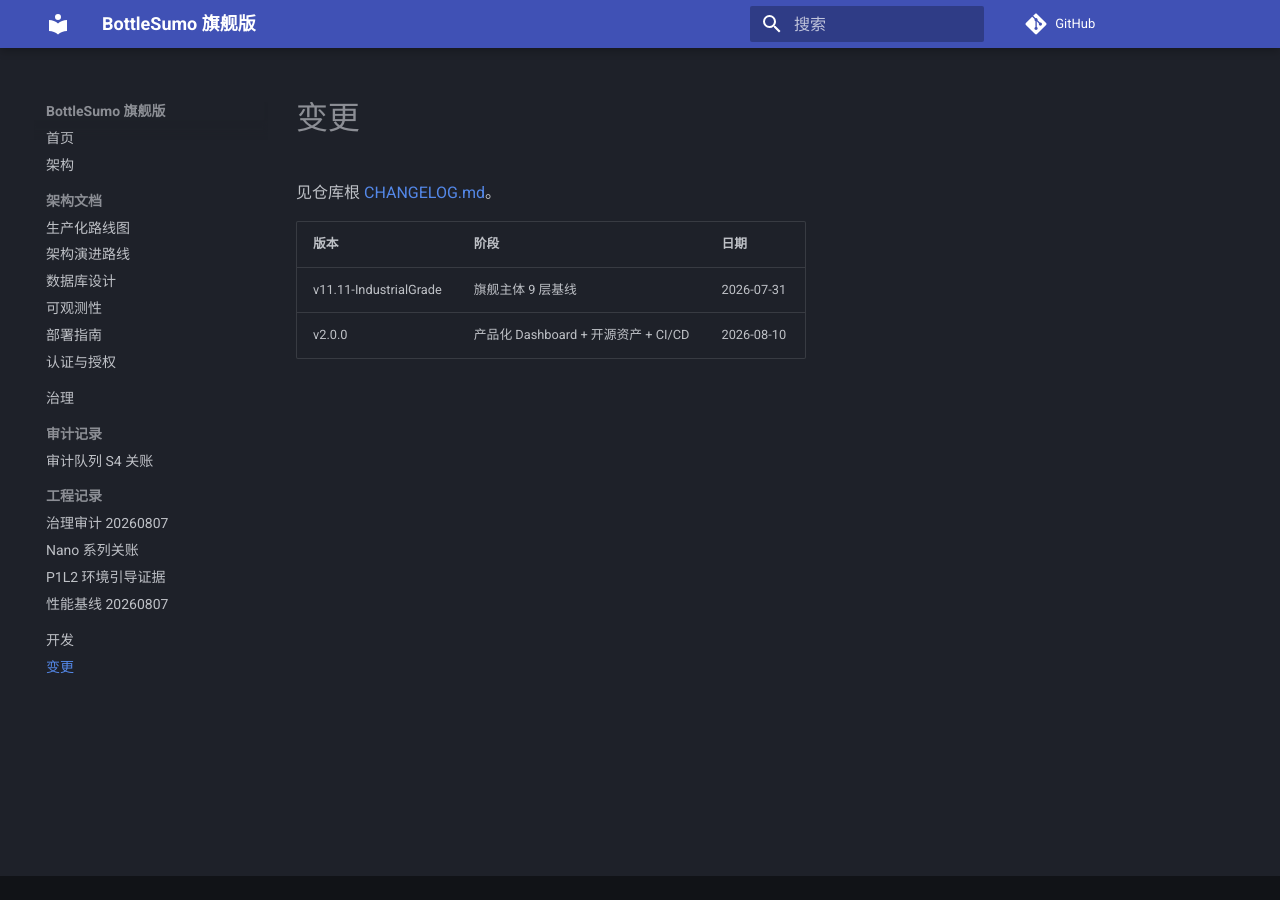
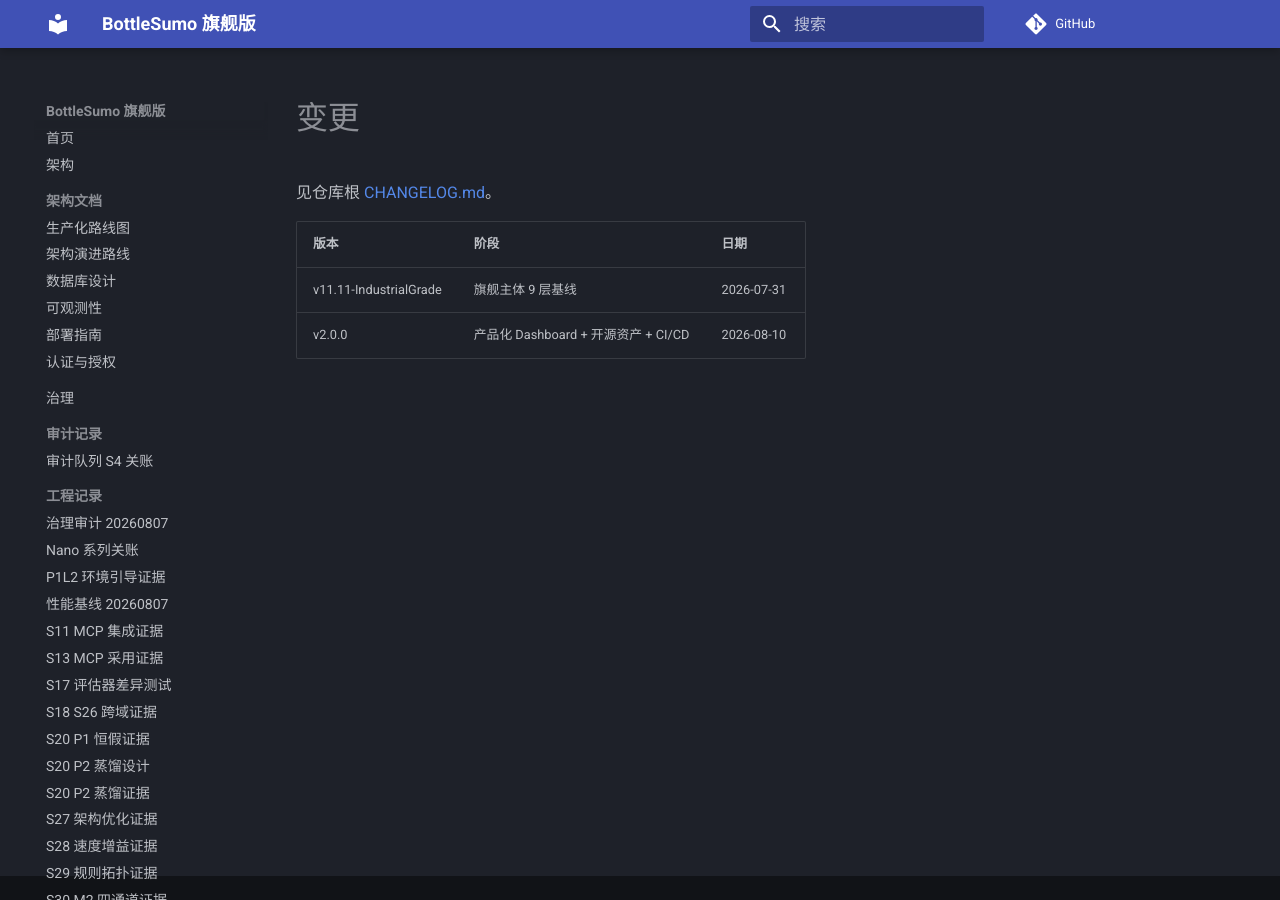
Before and after one commit to Iamnobody78/bottlesumo-pi, an MkDocs documentation site: the page built from docs/changelog.md, in a window 1280 px wide. Built offline with MkDocs 1.6.1 and Material for MkDocs 9.7.7, drawn with Linux system fonts in a browser that asks for light colours; comment, search, counter and statistics services are not loaded.

Commit message:
fix: mkdocs strict 全绿——nav 覆盖全部 48 文档 + 仓库根链接改 GitHub URL
本地验证: python -m mkdocs build --strict EXIT=0
- nav 补齐 msan/14 + engineering/19 + audits/1 + productization/1 + sprints/1
- ../CHANGELOG.md 等仓库根链接改为 GitHub blob URL

```diff
--- a/docs/changelog.md
+++ b/docs/changelog.md
@@ -1,6 +1,6 @@
 # 变更
 
-见仓库根 [CHANGELOG.md](../CHANGELOG.md)。
+见仓库根 [CHANGELOG.md](https://github.com/Iamnobody78/bottlesumo-pi/blob/main/CHANGELOG.md)。
 
 | 版本 | 阶段 | 日期 |
 |---|---|---|
--- a/mkdocs.yml
+++ b/mkdocs.yml
@@ -32,6 +32,44 @@
     - Nano 系列关账: engineering/nano_series_closeout_20260809.md
     - P1L2 环境引导证据: engineering/p1l2_env_bootstrap_evidence_20260807.md
     - 性能基线 20260807: engineering/performance_baseline_20260807.md
+    - S11 MCP 集成证据: engineering/s11_mcp_integration_evidence_20260807.md
+    - S13 MCP 采用证据: engineering/s13_mcp_adoption_evidence_20260807.md
+    - S17 评估器差异测试: engineering/s17_evaluator_diff_test_evidence_20260808.md
+    - S18 S26 跨域证据: engineering/s18_s26_cross_domain_evidence_20260808.md
+    - S20 P1 恒假证据: engineering/s20_p1_always_false_evidence_20260808.md
+    - S20 P2 蒸馏设计: engineering/s20_p2_distill_design_20260808.md
+    - S20 P2 蒸馏证据: engineering/s20_p2_distill_evidence_20260808.md
+    - S27 架构优化证据: engineering/s27_architecture_optimization_evidence_20260808.md
+    - S28 速度增益证据: engineering/s28_speed_gain_evidence_20260808.md
+    - S29 规则拓扑证据: engineering/s29_rule_topology_evidence_20260808.md
+    - S30 M2 四通道证据: engineering/s30_m2_four_channel_evidence_20260808.md
+    - S31 拓扑分支历史证据: engineering/s31_topo2_branch_hist_evidence_20260808.md
+    - S32 覆盖蒸馏证据: engineering/s32_coverage_distill_evidence_20260808.md
+    - S33 候选 G 蒸馏证据: engineering/s33_candidate_g_distill_evidence_20260808.md
+    - S34 规则剪枝证据: engineering/s34_rule_prune_distill_evidence_20260808.md
+    - S35 符号验证证据: engineering/s35_symbolic_verify_evidence_20260808.md
+    - S36 RL 基础设施证据: engineering/s36_rl_infra_evidence_20260808.md
+    - S37 观测升级证据: engineering/s37_obs_upgrade_evidence_20260808.md
+    - S51 GICI 原生路径否决: engineering/s51_gici_native_path_veto.md
+  - MSAN 研究记录:
+    - 数据集下载指南: msan/msan_dataset_download_guide.md
+    - 评估规范 v1: msan/msan_evaluation_spec_v1.md
+    - 初步调研: msan/msan_initial_survey.md
+    - 研究方法: msan/research_methods.md
+    - S48 T1 Oxford 格式报告: msan/s48_t1_oxford_format_report.md
+    - S50 研究方法: msan/s50_research_methods.md
+    - S51 批统计报告: msan/s51_batch_stats_report.md
+    - S52 判据回测: msan/s52_criteria_backtest.md
+    - S52 评估判据 v2: msan/s52_evaluation_criteria_v2.md
+    - S53 1117 退化报告: msan/s53_1117_degradation_report.md
+    - S54 位置优化: msan/s54_position_opt.md
+    - S55 位置判据: msan/s55_position_criteria.md
+    - S56 偏差处理: msan/s56_bias_handling.md
+    - S58 F2 质量自适应: msan/s58_f2_quality_adaptive.md
+  - 产品化:
+    - Dashboard 规格: productization/dashboard_spec.md
+  - Sprint 队列:
+    - 队列 5 清单: sprints/queue5_manifest.md
   - 开发: contributing.md
   - 变更: changelog.md
 
```
Also changed, not shown: docs/architecture.md (+1 -1 lines), docs/contributing.md (+1 -1 lines).
